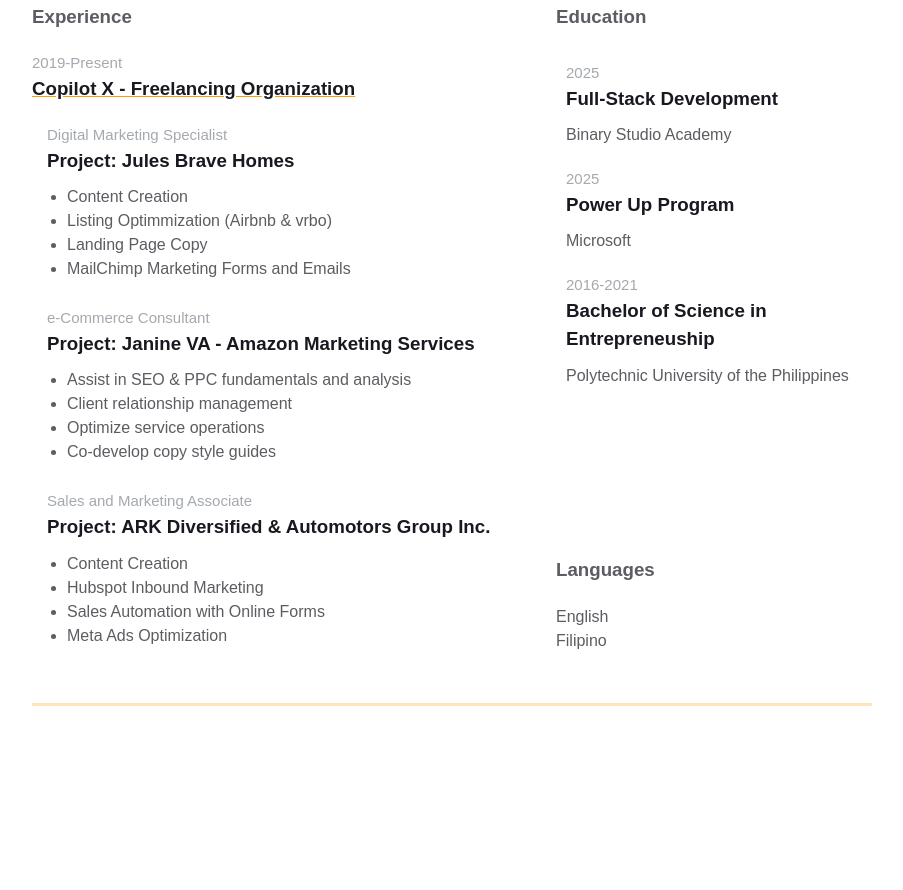
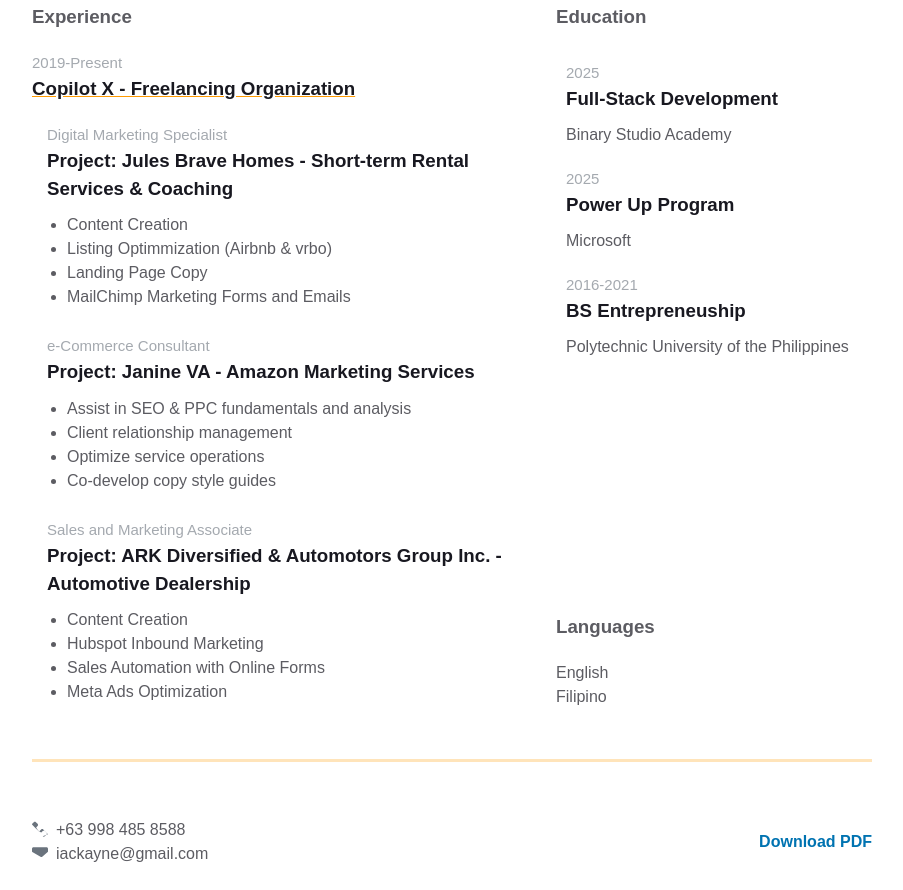
Before and after one commit to iandotasm/homepage, a plain HTML site: page index.html in a window 1280 px wide. Shown: the part 783-1673 px from the top of the page, without its empty margins (188-1091 px from the left). Before the commit the page ends 1504 px from the top, so only its background shows below. Drawn offline with Linux system fonts and the light colour scheme.

Commit message:
modified content and feature such as footer for contact info and download options

```diff
--- a/index.html
+++ b/index.html
@@ -62,7 +62,9 @@
               </svg>
             </div>
             <div class="contact-info__block"></div>
-            <a class="badge-base__link LI-simple-link" href="https://ph.linkedin.com/in/iackayne?trk=profile-badge">Linkedin.com/in/iackayne</a>
+            <a class="badge-base__link LI-simple-link" href="https://ph.linkedin.com/in/iackayne?trk=profile-badge">
+              <div class="contact-info__item"><span>LinkedIn.com/in/iackayne</span></div>
+            </a>
               <div class="hidden-badge">
                 <div class="badge-base LI-profile-badge" data-locale="en_US" data-size="large" data-theme="light" data-type="VERTICAL" data-vanity="iackayne" data-version="v1" position="absolute"></div>
               </div>
@@ -138,7 +140,7 @@
 
               <div class="experiences__company-project">
                 <span class="experiences__company-project-role">Digital Marketing Specialist</span>
-                <h3 class="experiences__company-project-name">Project: Jules Brave Homes</h3>
+                <h3 class="experiences__company-project-name">Project: Jules Brave Homes - Short-term Rental Services & Coaching</h3>
                 <ul class="experiences__company-project-responsibilities">
                   <li>Content Creation</li>
                   <li>Listing Optimmization (Airbnb & vrbo)</li>
@@ -147,7 +149,7 @@
                 </ul>
               </div>
               <div class="experiences__company-project">
-                <span class="experiences__company-project-role">e-Commerce Consultant</span>
+                <span class="experiences__company-project-role">e-Commerce Consultant </span>
                 <h3 class="experiences__company-project-name">Project: Janine VA - Amazon Marketing Services</h3>
                 <ul class="experiences__company-project-responsibilities">
                   <li>Assist in SEO & PPC fundamentals and analysis</li>
@@ -158,7 +160,7 @@
               </div>
               <div class="experiences__company-project">
                 <span class="experiences__company-project-role">Sales and Marketing Associate</span>
-                <h3 class="experiences__company-project-name">Project: ARK Diversified & Automotors Group Inc.</h3>
+                <h3 class="experiences__company-project-name">Project: ARK Diversified & Automotors Group Inc. - Automotive Dealership</h3>
                 <ul class="experiences__company-project-responsibilities">
                   <li>Content Creation</li>
                   <li>Hubspot Inbound Marketing</li>
@@ -187,7 +189,7 @@
                 </div>
                 <div class="additional-info__education-university">
                   <span class="additional-info__education-university-durability"> 2016-2021 </span>
-                  <h3 class="additional-info__education-university-speciality">Bachelor of Science in Entrepreneuship</h3>
+                  <h3 class="additional-info__education-university-speciality">BS Entrepreneuship</h3>
                   <p class="additional-info__education-university-name">Polytechnic University of the Philippines</p>
                 </div>
               </div>
@@ -203,5 +205,31 @@
       </div>
     </div>
 
+    <footer class="footer">
+      <div class="container">
+        <div class="footer__container">
+        <div class="footer__contact">
+            <div class="footer__item">
+              <svg class="contact-info__item-icon" xmlns="http://www.w3.org/2000/svg" viewBox="0 0 512 512" width="16" height="16">
+                <path d="M511.1 387.1l-99.8-99.8c-18.7-18.7-49.1-18.7-67.9 0l-46.1 46.1c-70.7-36.6-128.1-94-164.7-164.7l46.1-46.1c18.7-18.7 18.7-49.1 0-67.9L124.9.9C106.2-17.8 75.8-17.8 57.1.9L7.1 50.9C-2.4 60.4-2.4 75.8 7.1 85.3c64.2 64.2 137.7 137.7 201.9 201.9 9.5 9.5 24.9 9.5 34.4 0l50-50c18.7-18.7 49.1-18.7 67.9 0l99.8 99.8c18.7 18.7 18.7 49.1 0 67.9l-50 50c-18.7 18.7-49.1 18.7-67.9 0z"/>
+              </svg>
+              <a href="tel:+639984858588" class="contact-info__item"><span>+63 998 485 8588</span></a>
+            </div>
+            <span class="footer__item">
+              <svg class="contact-info__item-icon" xmlns="http://www.w3.org/2000/svg" viewBox="0 0 512 512" width="16" height="16">
+                <path d="M502.3 190.8L327.4 338.3c-15.9 13.2-39.1 13.2-55 0L9.7 190.8C3.9 186.1 0 178.7 0 170.7V80c0-26.5 21.5-48 48-48h416c26.5 0 48 21.5 48 48v90.7c0 8-3.9 15.4-9.7 20.1z"/>
+              </svg>
+              <a href="mailto:iackayne@gmail.com" class="contact-info__item"><span>iackayne@gmail.com</span></a>
+            </span>
+        </div>
+          <div class="footer__download">
+            <a href="https://drive.google.com/file/d/1ZWMJ3nlzA49iV3SPSCnvY1cfMFLNYblh/view?usp=sharing" download class="footer__download-link">
+            Download PDF
+            </a>
+          </div>
+        </div>
+      </div>
+    </footer>
+
   </body>
 </html>
--- a/styles.css
+++ b/styles.css
@@ -305,3 +305,45 @@
   .additional-info__languages-item {
     color: var(--secondary-text-color);
   }
+
+/*footer*/
+.footer {
+  padding: 1.5rem 0;
+  margin-top: 2rem;
+  font-size: 1rem;
+}
+
+.footer__container {
+  display: flex;
+  flex-direction: column;
+  align-items: center;
+  gap: 1rem;
+}
+
+.footer__item {
+  display: flex;
+  align-items: center;
+  gap: 0.5rem;
+}
+
+.footer__icon {
+  fill: #555;
+}
+
+.footer__download-link {
+  color: #0073b1;
+  text-decoration: none;
+  font-weight: 600;
+}
+
+.footer__download-link:hover {
+  text-decoration: underline;
+}
+
+@media (min-width: 600px) {
+
+  .footer__container {
+    flex-direction: row;
+    justify-content: space-between;
+  }
+}
```
